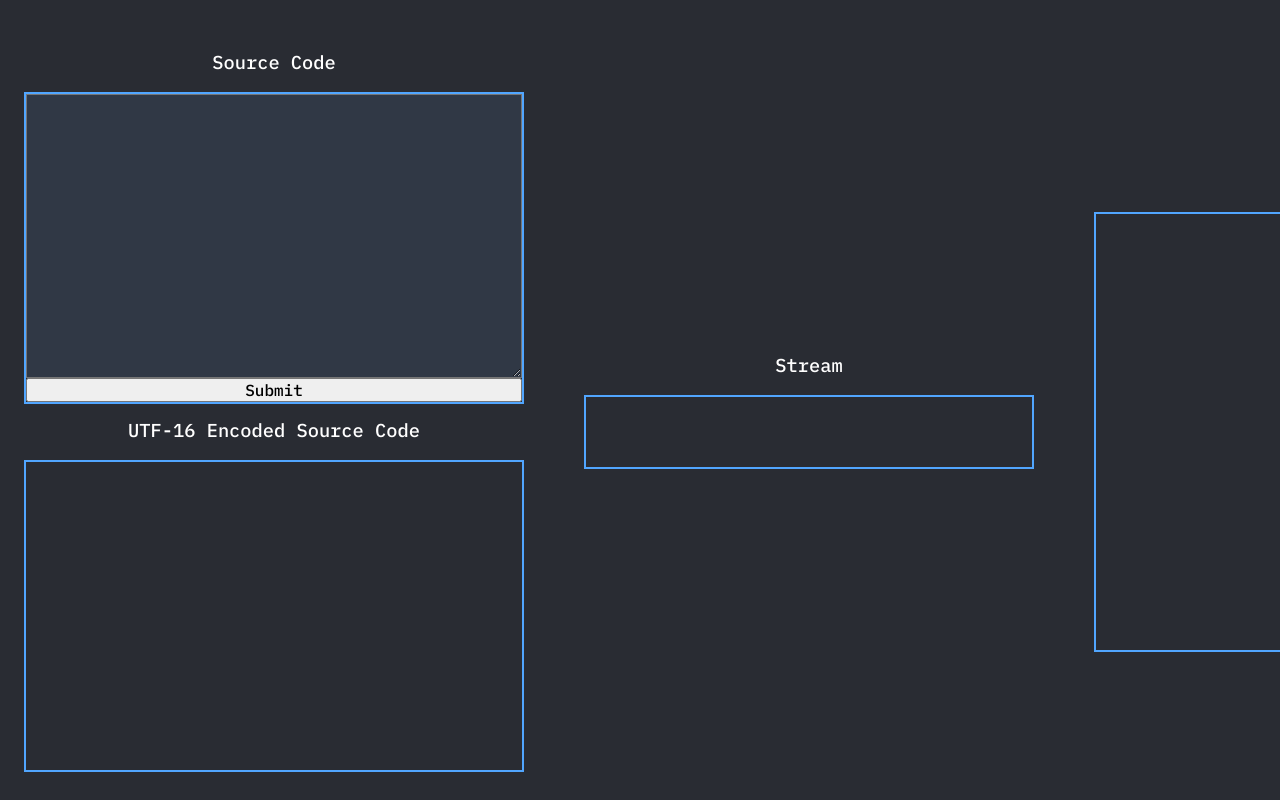
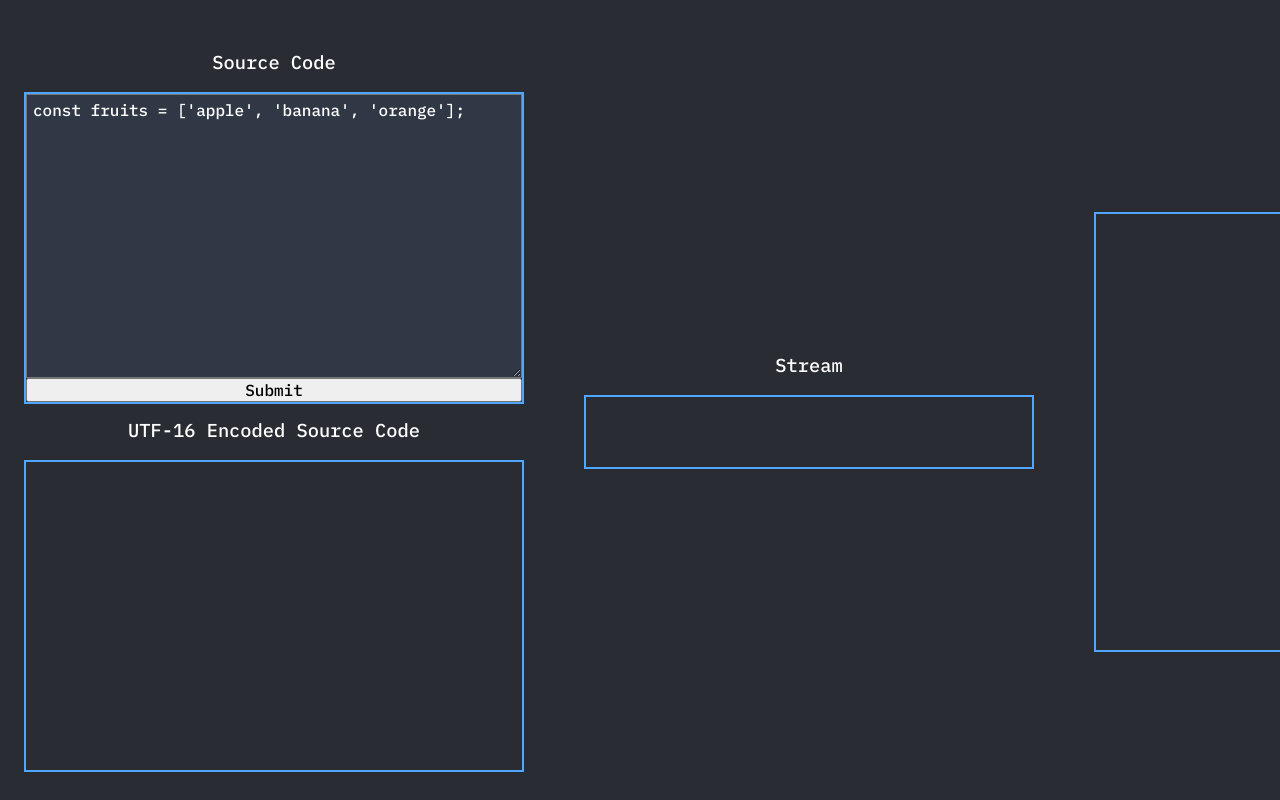
Before and after one commit to 1F4A9/javascript-evaluation, a React (Create React App) app: page / in a window 1280 px wide. Shown: the top 800 px of the page. Built offline with nearby package versions, Linux system fonts and the light colour scheme.

Commit message:
:sparkles: New Feature: Sample code in textarea on window load

```diff
--- a/src/components/evaluation/SourceCode/SourceCodeInput.js
+++ b/src/components/evaluation/SourceCode/SourceCodeInput.js
@@ -26,8 +26,10 @@ const Container = styled.div`
   }
 `;
 
+const initialCodeExample = `const fruits = ['apple', 'banana', 'orange'];`;
+
 export default function SourceCodeInput({ setEncodedSourceCode, setStartStream }) {
-  const [userInput, setUserInput] = useState('');
+  const [userInput, setUserInput] = useState(initialCodeExample);
 
   function onChange(e) {
     setUserInput(e.target.value);
@@ -46,7 +48,7 @@ export default function SourceCodeInput({ setEncodedSourceCode, setStartStream }
     <Container>
       <h3>Source Code</h3>
       <form onSubmit={onSubmit}>
-        <textarea onChange={onChange} rows="5" spellCheck={false} />
+        <textarea onChange={onChange} rows="5" spellCheck={false} defaultValue={userInput} />
         <input type="submit" />
       </form>
     </Container>
```
